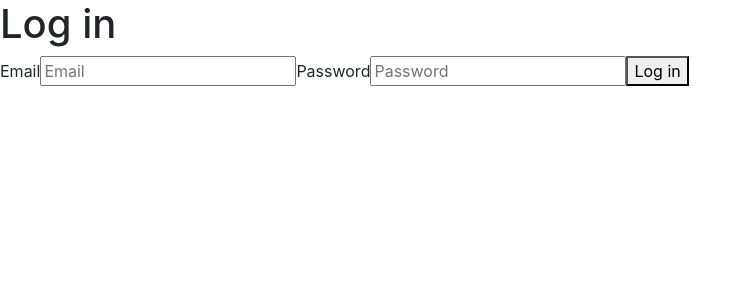
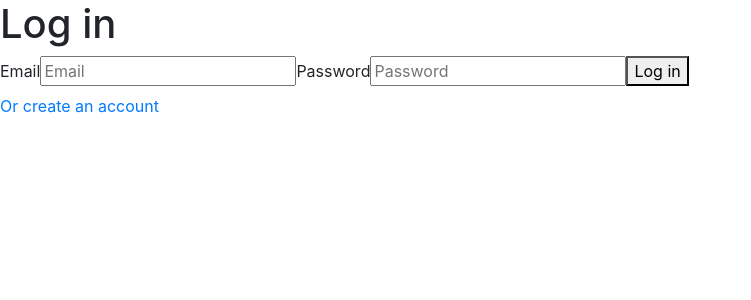
Before and after one commit to TheCarlosAlfaro/quitporn, a React (Create React App) app: page /login in a window 1280 px wide. Shown: the top 300 px of the page, without its empty margins (0-751 px from the left). Built offline with nearby package versions, Linux system fonts and the light colour scheme; no server answers.

Commit message:
Adds link for creating account to login page

```diff
--- a/src/components/Home.js
+++ b/src/components/Home.js
@@ -5,7 +5,7 @@ const Home = () => {
   return (
     <>
       <h1>Home</h1>
-      <button onClick={() => app.auth().signOut()}>Sign outt</button>
+      <button onClick={() => app.auth().signOut()}>Sign out</button>
     </>
   );
 };
--- a/src/components/Login.js
+++ b/src/components/Login.js
@@ -1,5 +1,6 @@
 import React, { useCallback, useContext } from 'react';
 import { withRouter, Redirect } from 'react-router';
+import { Link } from 'react-router-dom';
 import app from './base.js';
 import { AuthContext } from './Auth.js';
 
@@ -40,6 +41,9 @@ const Login = ({ history }) => {
         </label>
         <button type="submit">Log in</button>
       </form>
+      <div className="sign-up">
+        <Link to="/signup">Or create an account</Link>
+      </div>
     </div>
   );
 };
```
